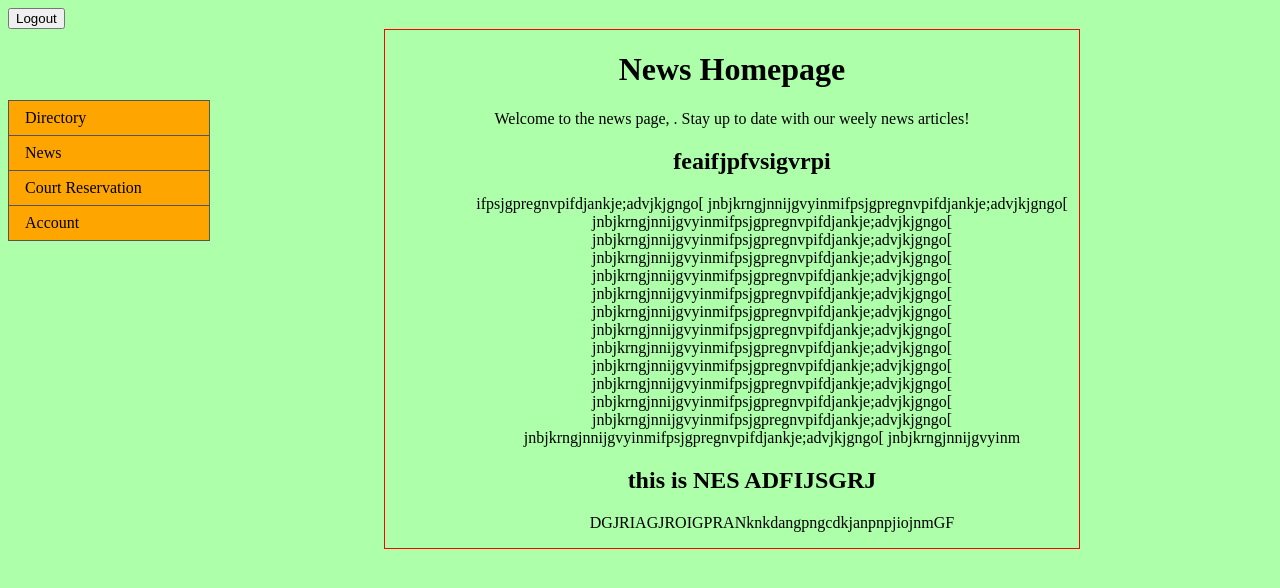
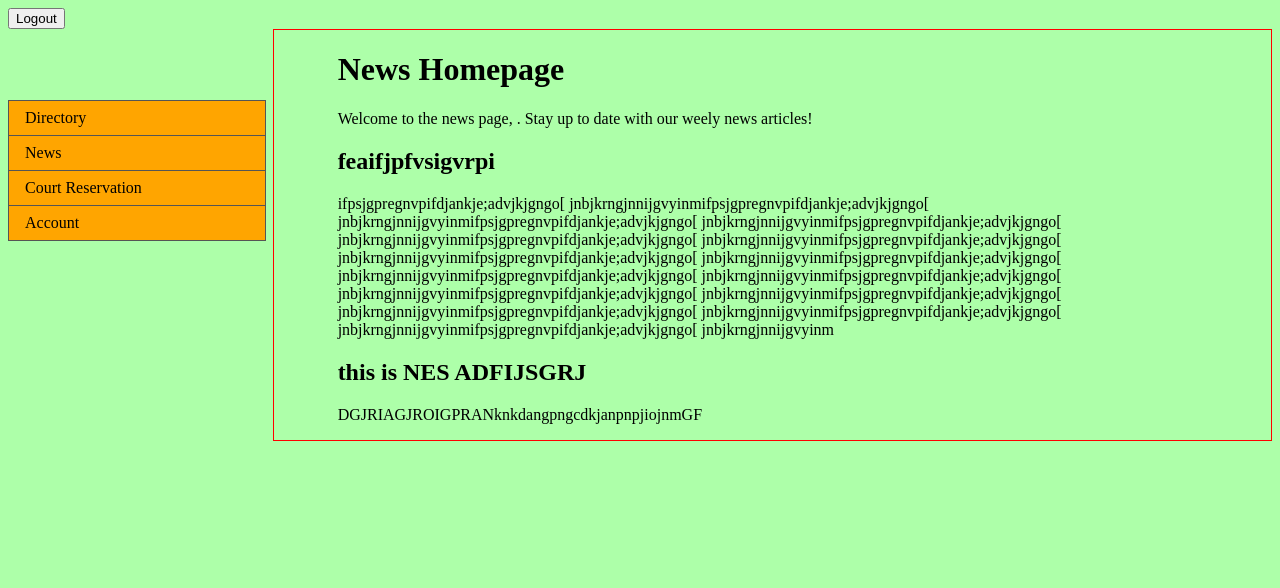
Before and after one commit to avasdowney/wigeon_tennis_club, a Django app: page /news/ in a window 1280 px wide. Shown: the top 588 px of the page. Run offline with Django 4.2, Linux system fonts and the light colour scheme; data comes from the database, SQL or seed files in the repository.

Commit message:
updated news page formatting

```diff
--- a/news/static/news/styles.css
+++ b/news/static/news/styles.css
@@ -10,15 +10,16 @@ body {
 }
 
 .main {
-    text-align: center;
+    text-align: left;
     border: solid red 1px;
-    margin-left: 30%;
-    position: fixed;
+    padding: 0% 5%;
+    margin-left: 21%;
     right: 200px;
+    overflow-wrap: anywhere;
 }
 
 .nav {
-    width: 14%;
+    width: 20%;
     position: fixed;
     top: 100px;
 }
@@ -27,7 +28,7 @@ body {
     list-style-type: none;
     margin: 0;
     padding: 0;
-    width: 200px;
+    width: 100%;
     background-color: orange;
     border: 1px solid #555;
   }
--- a/news/templates/news/news_home.html
+++ b/news/templates/news/news_home.html
@@ -3,27 +3,26 @@
 <link rel="stylesheet" type="text/css" href="{% static 'news/styles.css' %}">
 
 <button onclick="location.href='/logout/'">Logout</button>
+<!-- Make only admin able to see add news button. Code also added to project/settings.py
+    and news/templatetags/custom_tags.py to work. -->
+{% if request.user|has_group:"admin" %}
+<button onclick="location.href='/add_news/'">Add News Story</button>
+{% endif %}
+
 <div class="main">
     <h1> News Homepage </h1>
     <p>Welcome to the news page, {{ user.username }}. Stay up to date with our weely news articles!</p>
 
+    <!-- Display news stories from dataabse reverse chronologically -->
     {% block content %}
         {% if news_list %}
-            <ul>
             {% for story in news_list %}
-                <h2>{{ story.title }}</a></h2>
-                <ul> <p> {{ story.story }}</p> </ul>
+                <h2>{{ story.title }}</h2>
+                <p> {{ story.story }}</p>
             {% endfor %}
-            </ul>
         {% else %}
             <p>No stories are available.</p>
         {% endif %}
-
-        <!-- Make only admin able to see add news button. Code also added to project/settings.py
-        and news/templatetags/custom_tags.py to work. -->
-    {% if request.user|has_group:"admin" %}
-    <button onclick="location.href='/add_news/'">Add News Story</button>
-    {% endif %}
 </div>
 
 <div class="nav">
```
